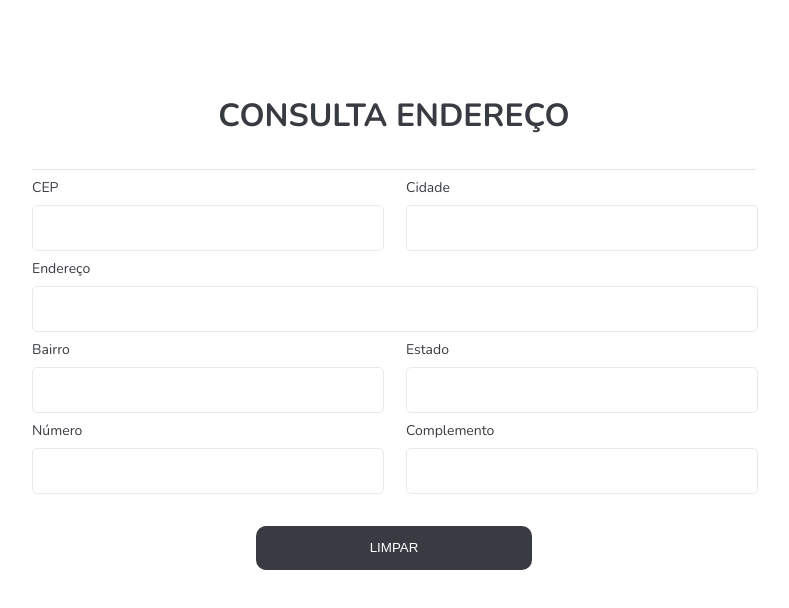
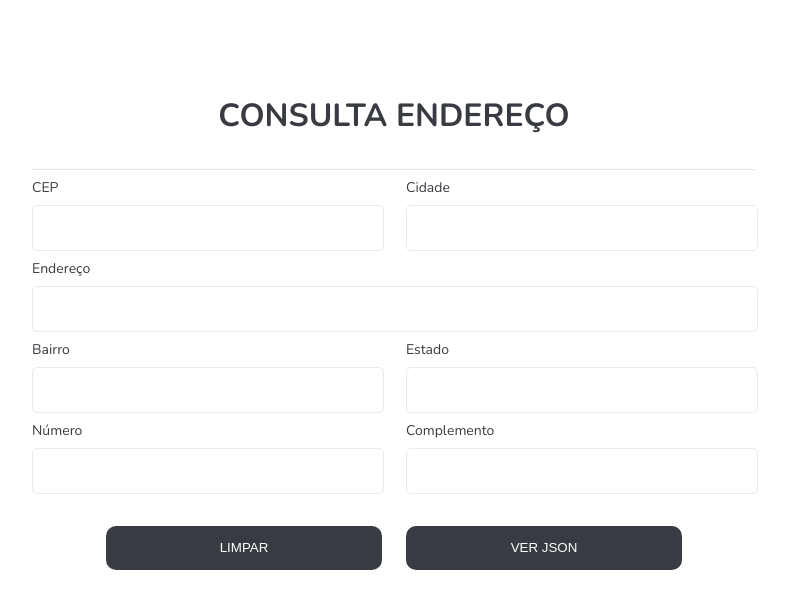
Before and after one commit to lucasheverton/search-address, a Vue app: page / in a window 1280 px wide. Shown: the top 608 px of the page, without its empty margins (246-1035 px from the left). Built offline with nearby package versions, Linux system fonts and the light colour scheme.

Commit message:
feat: update componets, fix methods, added new props and events and fix style

```diff
--- a/src/components/MyButton.vue
+++ b/src/components/MyButton.vue
@@ -1,10 +1,26 @@
 <template>
-  <button type="submit">LIMPAR</button>
+  <button
+    type="submit"
+    v-text="name"
+    @click="clearFormData">
+  </button>
 </template>
 
 <script>
 export default {
-  name: "MyButton"
+  name: "MyButton",
+  props: {
+    name: {
+      required: true,
+      typeOf: String
+    }
+  },
+
+  methods: {
+    clearFormData() {
+      this.$emit('clear-all-data')
+    }
+  }
 }
 </script>
 
--- /dev/null
+++ b/src/components/MyDataView.vue
@@ -0,0 +1,24 @@
+<template>
+  <pre v-if="displayable">
+    {{ dataApi }}
+  </pre>
+</template>
+
+<script>
+export default {
+  data() {
+    return {}
+  },
+
+  props: {
+    dataApi: {
+      typeof: Object,
+      required: true
+    },
+
+    displayable: {
+      typeof: Boolean,
+    }
+  }
+};
+</script>
--- a/src/components/MyForm.vue
+++ b/src/components/MyForm.vue
@@ -43,31 +43,50 @@
       </div>
     </div>
 
-    <MyButton />
+    <div class="wrapper__buttons">
+      <MyButton
+        name="LIMPAR"
+        @clear-all-data="wipeData"
+      />
+       <MyButton
+        name="VER JSON"
+        @click="showDataOnScreen"
+      />
+    </div>
+
+    <MyDataView
+      :displayable="isVisible"
+      :dataApi="data"
+    />
   </form>
 </template>
 
 <script>
 import axios from "axios"
+
 import MyButton from "./MyButton.vue"
+import MyDataView from "./MyDataView.vue"
 
 export default {
   name: "MyForm",
   components: {
     MyButton,
+    MyDataView
   },
 
   data() {
     return {
       maximumInputSize: 9,
       inputData: '',
+      data: [],
       fullAddress: {
         city: null,
         address: null,
         neighborhood: null,
         state: null,
         number: null
-      }
+      },
+      isVisible: false
     }
   },
 
@@ -77,6 +96,9 @@ export default {
 
         if(value.length === this.maximumInputSize) {
         const response = await axios.get(`https://viacep.com.br/ws/${value}/json/`)
+
+        this.data = response.data
+
         const data = response.data
 
         this.fullAddress = {
@@ -92,6 +114,22 @@ export default {
   methods: {
     formatInputCep(cep) {
       cep.length === 5 ? this.inputData += '-' : ''
+    },
+
+    wipeData() {
+      this.inputData = ''
+      this.data = []
+      this.fullAddress = {
+        city: null,
+        address: null,
+        neighborhood: null,
+        state: null,
+        number: null
+      }
+    },
+
+    showDataOnScreen() {
+      this.isVisible = true
     }
   },
 
@@ -140,4 +178,12 @@ export default {
     }
   }
 }
+
+.wrapper__buttons {
+  display: flex;
+  flex-direction: row;
+  gap: 0 24px;
+  justify-content: center;
+  flex-wrap: wrap;
+}
 </style>
```
Lines whose indentation alone changed are shown as unchanged.
